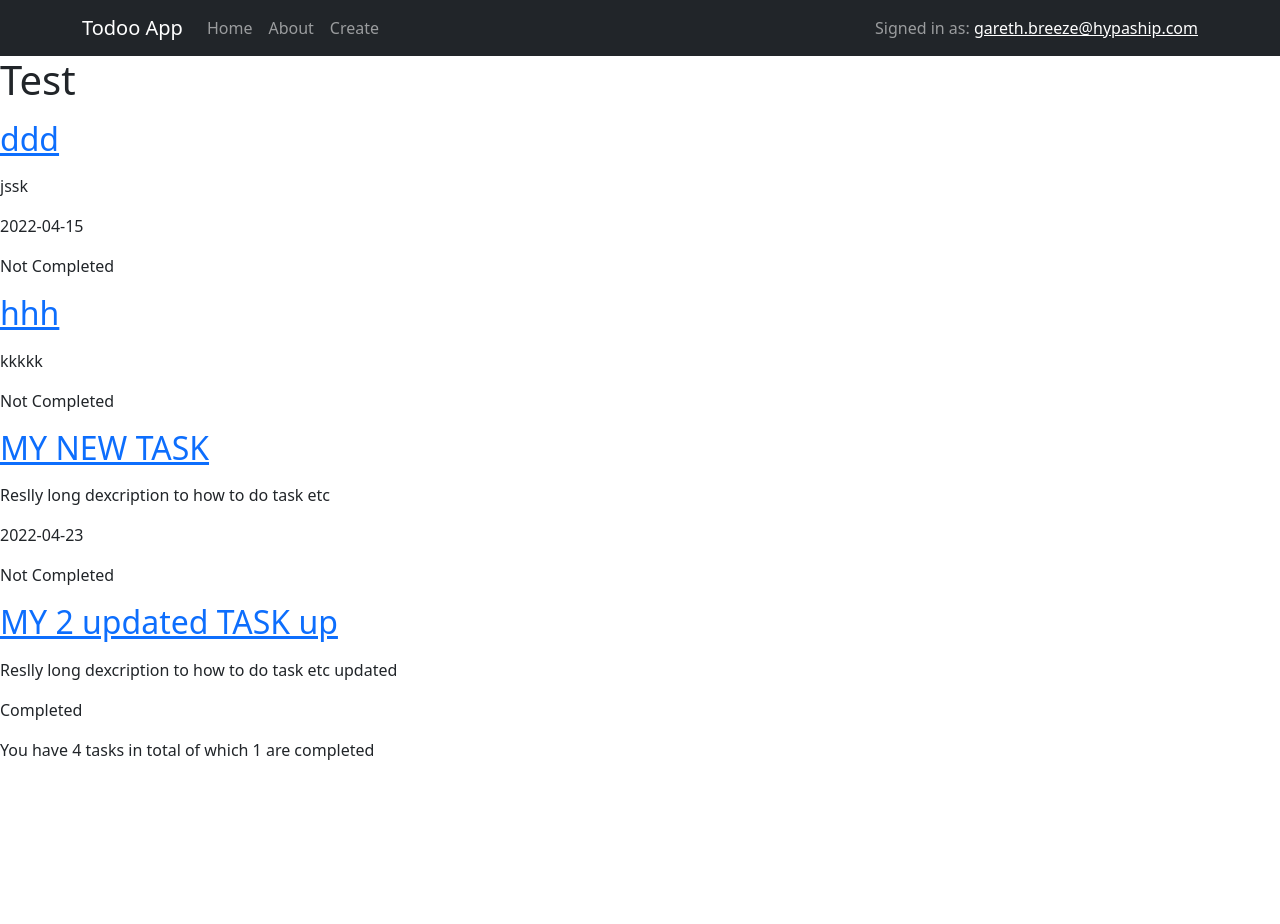
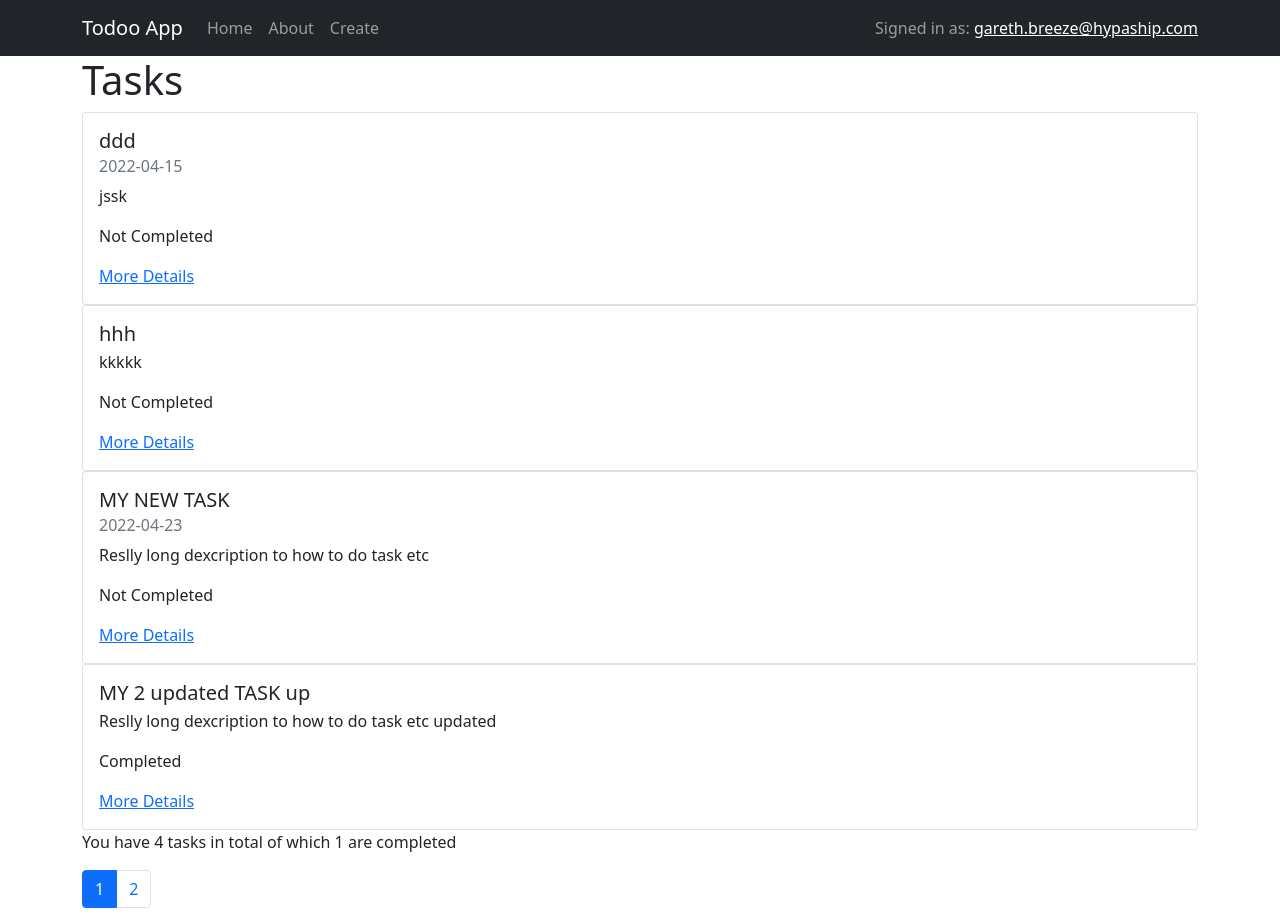
Before and after one commit to garethbreeze1993/react_todo_app_2.0, a React (Create React App) app: page / in a window 1280 px wide. Before the commit the page ends 800 px from the top, so only its background shows below. Built offline with nearby package versions, Linux system fonts and the light colour scheme.

Commit message:
Add basic styling for Home and detail pages

```diff
--- a/src/components/Home.js
+++ b/src/components/Home.js
@@ -1,12 +1,37 @@
 import { fakeTaskObj } from './fakeData';
 import { Link } from "react-router-dom";
-
-
+import Container from "react-bootstrap/Container";
+import Card from "react-bootstrap/Card"
+import Pagination from "react-bootstrap/Pagination";
 import React from "react"
+import CardGroup from "react-bootstrap/CardGroup";
 
 export default function Home() {
     const [taskObj, setTaskObj] = React.useState(fakeTaskObj.items);
     const [completedTasks, setCompletedTasks] = React.useState(0)
+
+    // url = {{URL}}tasks?page=1&size=25
+    // Get total and size from API request to determine how many pages needed
+    // Hardcode for now to implement frontend
+
+    const total = 4;
+    const size = 2;
+
+    function calculateNoOfPages(total, size){
+       let pages = total / size
+       if(pages < 1){
+           return 1
+       }
+       else if(! Number.isInteger(pages)){
+           return Math.ceil(pages)
+       }else{
+           return pages
+       }
+    }
+
+    const numberOfPages = calculateNoOfPages(total, size)
+
+
 
     React.useEffect(() => {
         taskObj.forEach((task) => {
@@ -16,25 +41,42 @@ export default function Home() {
         })
         return () => setCompletedTasks(0) // Using React Strict Mode renders component twice so after component unmounts set back to zero to avoid bug of doubling number of completed tasks
     }, [taskObj])
+
+    let active = 1;
+    let items = [];
+    for (let number = 1; number <= numberOfPages; number++) {
+      items.push(
+        <Pagination.Item key={number} active={number === active}>
+          {number}
+        </Pagination.Item>,
+      );
+    }
+
     const tasks = taskObj.map((task) => {
-        return <div key={task.id}>
-            <Link
-            style={{ display: "block", margin: "1rem 0" }}
-            to={`/tasks/${task.id}`}
-            key={task.id}
-          >
-            <h2>{task.title}</h2>
-                </Link>
-            <p>{task.description}</p>
-            <p>{task.deadline && task.deadline}</p>
-            <p>{task.completed ? "Completed" : "Not Completed"}</p>
-        </div>
+        return <CardGroup key={task.id}>
+            <Card>
+                  <Card.Body>
+                    <Card.Title>{task.title}</Card.Title>
+                    <Card.Subtitle className="mb-2 text-muted">{task.deadline && task.deadline}</Card.Subtitle>
+                    <Card.Text>
+                        {task.description}
+                    </Card.Text>
+                      <Card.Text>
+                      {task.completed ? "Completed" : "Not Completed"}
+                    </Card.Text>
+                    <Card.Link href={`/tasks/${task.id}`}>More Details</Card.Link>
+                  </Card.Body>
+            </Card>
+                </CardGroup>
     })
     return (
         <section>
-            <h1>Test</h1>
-            {tasks}
-            <p>You have {fakeTaskObj.total} tasks in total of which {completedTasks} are completed</p>
+            <Container>
+                <h1>Tasks</h1>
+                {tasks}
+                <p>You have {fakeTaskObj.total} tasks in total of which {completedTasks} are completed</p>
+                <Pagination>{items}</Pagination>
+            </Container>
         </section>
     )
 }
--- a/src/components/TaskDetail.js
+++ b/src/components/TaskDetail.js
@@ -3,6 +3,9 @@ import HTTP404 from "./HTTP404";
 import { fakeTaskObj } from './fakeData';
 import { useParams } from "react-router-dom";
 import React from "react";
+import Button from "react-bootstrap/Button";
+import Card from "react-bootstrap/Card";
+import CardGroup from "react-bootstrap/CardGroup";
 
 function TaskDetail() {
     let params = useParams();
@@ -15,17 +18,27 @@ function TaskDetail() {
 
     let task = getTask(parseInt(params.taskID, 10)) || false;
 
-    console.log(task)
-
     return (
         <main>
             <NavComponent />
             {task ?
-                <div><h2>{task.title}</h2>
-                <p>{task.description}</p>
-                <p>{task.deadline && task.deadline}</p>
-                <p>{task.completed ? "Completed" : "Not Completed"}</p>
-                <h2>Task user =  {task.owner.email}</h2></div>
+                <>
+                <CardGroup key={task.id}>
+            <Card>
+                  <Card.Body>
+                    <Card.Title>{task.title}</Card.Title>
+                    <Card.Subtitle className="mb-2 text-muted">{task.deadline && task.deadline}</Card.Subtitle>
+                    <Card.Text>
+                        {task.description}
+                    </Card.Text>
+                      <Card.Text>
+                      {task.completed ? "Completed" : "Not Completed"}
+                    </Card.Text>
+                  </Card.Body>
+            </Card>
+                </CardGroup>
+                <Button variant="danger">Delete</Button> <Button variant="success">Complete Task</Button>
+                </>
                 : <HTTP404 />}
         </main>
    );
```
Also changed, not shown: src/thingstodo.txt.
